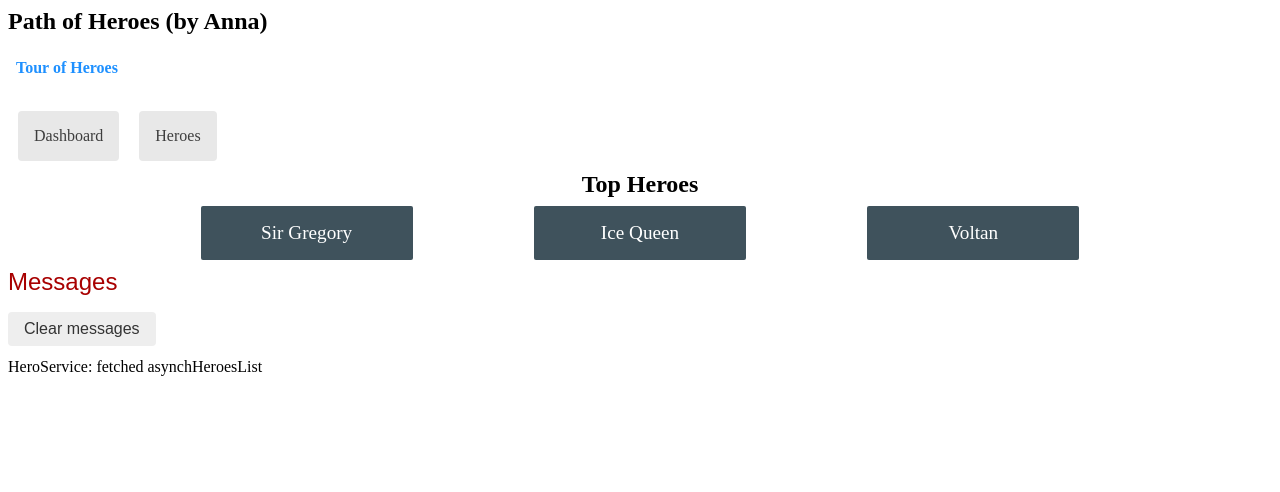
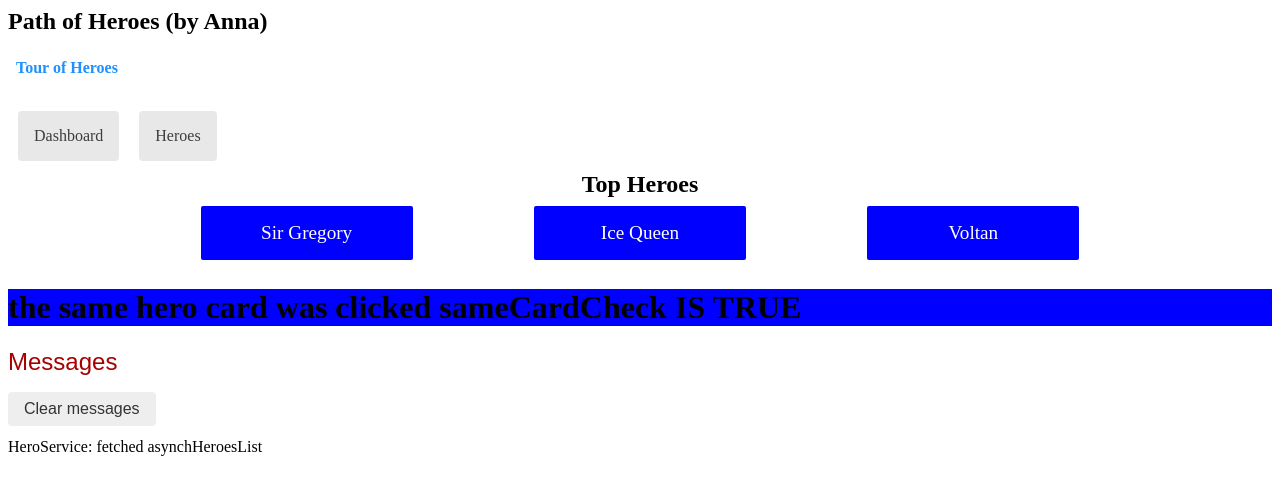
Before and after one commit to anna-1980/hero-app-tutorial, an Angular app: page /dashboard in a window 1280 px wide. Shown: the top 492 px of the page. Built offline with nearby package versions, Linux system fonts and the light colour scheme.

Commit message:
trying to understand routing again and where url can be extracted

```diff
--- a/src/app/dashboard/dashboard.component.css
+++ b/src/app/dashboard/dashboard.component.css
@@ -49,3 +49,13 @@ h2 {
     background-color: #000;
     cursor: pointer;
   }
+
+  .red{
+    background-color: red;
+  }
+  .blue{
+    background-color: blue;
+  }
+  .hidden{
+    display: none;
+  }
--- a/src/app/dashboard/dashboard.component.html
+++ b/src/app/dashboard/dashboard.component.html
@@ -1,17 +1,25 @@
 <h2>Top Heroes</h2>
 <div class="heroes-menu">
     <a
-    (click)="getOneHeroDetails()"
+    #checkValue
+    (click)="getOneHeroDetails(checkValue)"
+    (click)="sameCardCheck === !sameCardCheck"
+    [ngClass]="sameCardCheck === true ? 'red' : 'blue'"
     *ngFor="let hero of heroes"
     routerLink="/dashboard/{{hero.name}}"
     >
     {{hero.name}}
   </a>
 </div>
-<h1 *ngIf="heroName"
+<h1 [ngClass]="sameCardCheck === false? 'blue' : 'red'"
 
->something</h1>
-<router-outlet></router-outlet>
+> the same hero card was clicked sameCardCheck IS TRUE</h1>
+<div  #toggleDiv [ngClass]="sameCardCheck === false? 'red' : 'hidden'"
+>
+  <router-outlet ></router-outlet>
+</div>
+
+<!-- [ngClass]="sameCardCheck === true ? 'hidden' : 'blue'" -->
 
 <!-- router Link :  -->
 <!-- routerLink="/details/{{hero.id}}/{{hero.name}}" -->
--- a/src/app/dashboard/dashboard.component.ts
+++ b/src/app/dashboard/dashboard.component.ts
@@ -1,4 +1,4 @@
-import { Component, OnInit } from '@angular/core';
+import { Component, DoCheck, ElementRef, OnInit, ViewChild } from '@angular/core';
 import { Hero } from '../heroes/hero.model';
 import { HeroService } from '../hero.service';
 import { ActivatedRoute, Params, Router } from '@angular/router';
@@ -9,10 +9,15 @@ import { Location } from '@angular/common';
   templateUrl: './dashboard.component.html',
   styleUrls: [ './dashboard.component.css' ]
 })
-export class DashboardComponent implements OnInit {
+export class DashboardComponent implements OnInit, DoCheck {
+  // @ViewChild('ServerContentInput', {static: true}) ServerContentInput: ElementRef;
+
   heroes: Hero[] = [];
   heroName?: Hero;
-
+  toggleHeroCard?:boolean= false;
+  whichDetailCard?: string;
+  sameCardCheck?: boolean = false;
+  splitUrl?: string;
 
   constructor(
     private location: Location,
@@ -24,6 +29,19 @@ export class DashboardComponent implements OnInit {
   ngOnInit(): void {
     this.getHeroes();
 
+    // this.getOneHeroDetails()
+
+    console.log(`Dashboard router ${this.router.url}`);
+
+  }
+
+  ngDoCheck(): void{
+    // console.log(`Dashboard DoCheck router ${this.router.url}`);
+    // console.log(` Dashboard  paramMap DoCheck: ${this.route.snapshot.paramMap.get('name')}`)
+    // console.log(`Dashboard Location ---DoCheck---  ${this.location.path()}`)
+    this.whichDetailCard = this.location.path().toString().split('/').at(-1)
+    console.log(`Dashboard whichDetailCard >>DoChange<<  ${this.whichDetailCard}`)
+    console.log(`this.splitUrl === this.whichDetailCard ${ this.splitUrl === this.whichDetailCard}`)
   }
 
   getHeroes(): void {
@@ -31,15 +49,35 @@ export class DashboardComponent implements OnInit {
       .subscribe(heroes => this.heroes = heroes.slice(0, 3));
   }
 
-  getOneHeroDetails(){
+  getOneHeroDetails(checkValue: HTMLAnchorElement){
     const heroName =  this.route.snapshot.paramMap.get('name');
-    // console.log(`from dashboard: ${this.route.snapshot}`);
+    // console.log(`from dashboard heroName: ${this.heroName}`);
+    // this.toggleHeroCard = !this.toggleHeroCard
+    // console.log(`Dashboard >>CLICK<< router ${this.router.url}`);
+    // console.log(`>>>>CLICK<<<< ${checkValue}`);
+    this.splitUrl = checkValue.toString().split('/').at(-1);
+    console.log(`>>>>CLICK SLICED<<<< ${this.splitUrl}`);
+    console.log(`>>>>>>${this.splitUrl === this.whichDetailCard}`)
+    this.sameCardCheck = this.splitUrl === this.whichDetailCard
 
-    this.heroService.getHerobyName(heroName)
-      .subscribe(
-        (recievedHero) => {this.heroName = recievedHero;
+    // this.route.params.subscribe((params: Params) => {
+      // console.log(`Subscribing to Params - get Name ${params['name']}`);
+      // this.heroName = params['name'];
+      // console.log(`Dashboard logging params ${params['name']}`);
+      // console.log(`Dashboard logging params ${Object.values(params)}`);
+
+    // })
+
+    // this.heroService.getHerobyName(heroName)
+    //   .subscribe(
+        // (recievedHero) => {this.heroName = recievedHero;
           // console.log(recievedHero)
-      })
+          // console.log(`toggle card ${this.toggleHeroCard}`)
+          // console.log(`DashboardheroName ${recievedHero}`)
+          // console.log(`event${event}`)
+          // console.log(`route of Dashboard : ${this.route.snapshot.paramMap.get('name')}`)
+
+      // })
     // console.log(`from dashboard retrieved from paramMap: ${this.heroName}`);
   }
 
--- a/src/app/hero-detail/hero-detail.component.ts
+++ b/src/app/hero-detail/hero-detail.component.ts
@@ -42,7 +42,7 @@ export class HeroDetailComponent implements OnInit {
     console.log(`from hero details ${this.route.snapshot.paramMap.get('id')}`);
 
     this.route.params.subscribe((params: Params) => {
-        console.log(`Subscribing to Params - get Name ${params['name']}`);
+        // console.log(`Subscribing to Params - get Name ${params['name']}`);
         this.heroName = params['name'];
         console.log(`2 logging params ${this.route.params}`);
         this.heroService
```
